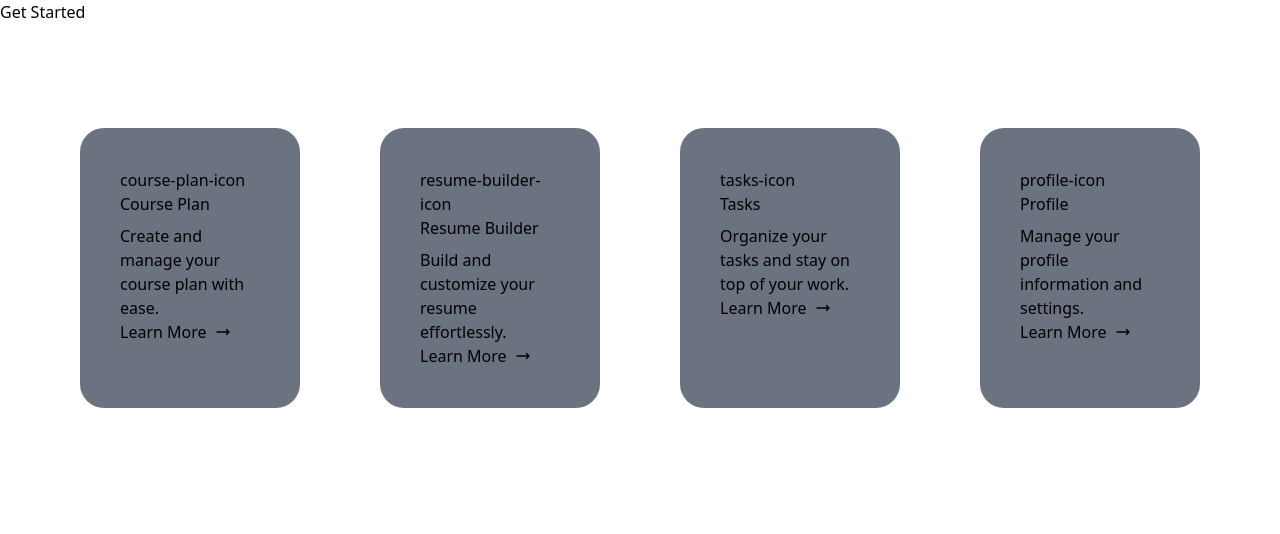
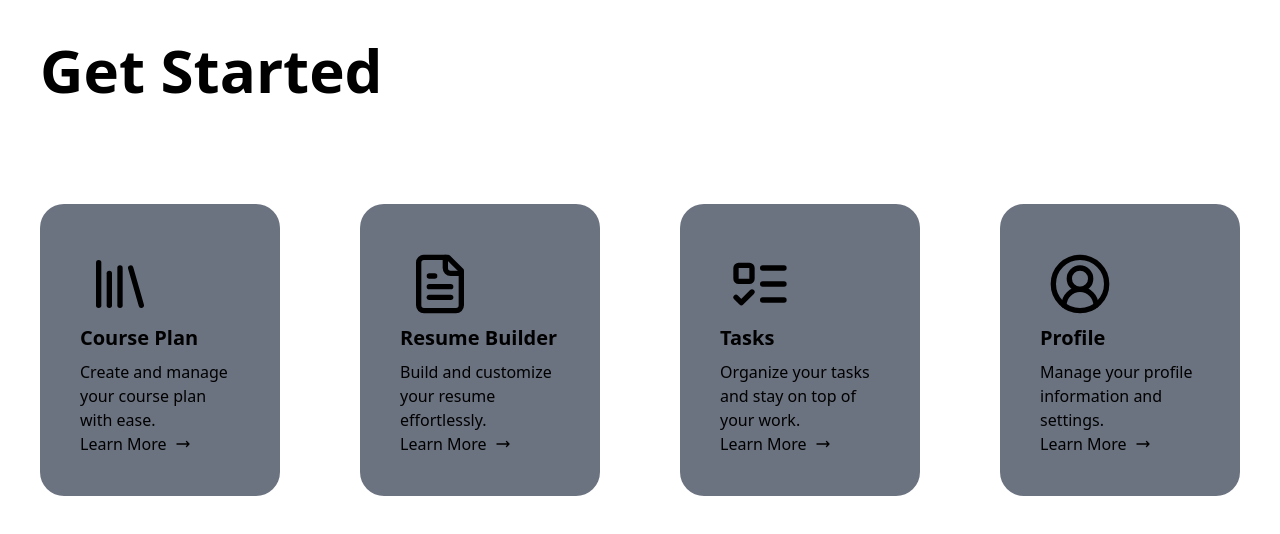
Before and after one commit to SaanviKumar13/Compass, a Next.js app in the folder client/: page /getstarted in a window 1280 px wide. Shown: the top 534 px of the page. Built offline with nearby package versions, Linux system fonts and the light colour scheme.

Commit message:
feat: add card and lucide react

```diff
--- a/client/components/Card.tsx
+++ b/client/components/Card.tsx
@@ -1,5 +1,7 @@
+import { ReactElement } from 'react';
+
 interface CardProps {
-  icon: string;
+  icon: ReactElement;
   title: string;
   description: string;
 }
@@ -9,14 +11,12 @@ export function Card({ icon, title, description }: CardProps) {
     <div className="mt-6 w-96 bg-gray-500 p-10 rounded-3xl">
       <div>
         {icon}
-        <h5 color="blue-gray" className="mb-2">
-          {title}
-        </h5>
+        <h5 className="mb-2 text-xl font-semibold">{title}</h5>
         <h1>{description}</h1>
       </div>
       <div className="pt-0">
         <a href="#" className="inline-block">
-          <button className="flex items-center gap-2">
+          <button className="flex items-center gap-2 hover:text-purple-400">
             Learn More
             <svg
               xmlns="http://www.w3.org/2000/svg"
--- a/client/pages/getstarted.tsx
+++ b/client/pages/getstarted.tsx
@@ -1,33 +1,34 @@
 import { Card } from '@/components/Card';
+import { CircleUserRound, FileText, Library, ListTodo } from 'lucide-react';
 
 export default function GetStarted() {
   const features = [
     {
       title: 'Course Plan',
-      icon: 'course-plan-icon', // Add appropriate icon path or class name
+      icon: <Library className="w-20 h-20 p-2" />,
       description: 'Create and manage your course plan with ease.',
     },
     {
       title: 'Resume Builder',
-      icon: 'resume-builder-icon', // Add appropriate icon path or class name
+      icon: <FileText className="w-20 h-20 p-2" />,
       description: 'Build and customize your resume effortlessly.',
     },
     {
       title: 'Tasks',
-      icon: 'tasks-icon', // Add appropriate icon path or class name
+      icon: <ListTodo className="w-20 h-20 p-2" />,
       description: 'Organize your tasks and stay on top of your work.',
     },
     {
       title: 'Profile',
-      icon: 'profile-icon', // Add appropriate icon path or class name
+      icon: <CircleUserRound className="w-20 h-20 p-2" />,
       description: 'Manage your profile information and settings.',
     },
   ];
 
   return (
     <div className="w-full h-screen bg-white">
-      <h1 className="">Get Started</h1>
-      <div className="flex row-span-2 gap-20 m-20">
+      <h1 className="text-black font-bold text-6xl p-10">Get Started</h1>
+      <div className="flex row-span-2 gap-20 m-10">
         {features.map((feature, index) => (
           <Card key={index} icon={feature.icon} title={feature.title} description={feature.description} />
         ))}
```
Also changed, not shown: client/package.json (+6 -5 lines), 1 other file (tests, documents, lock files or other folders).
